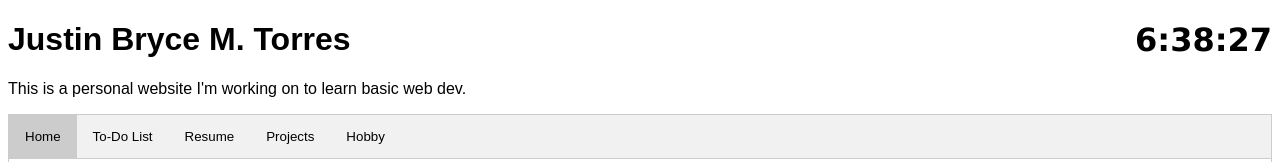
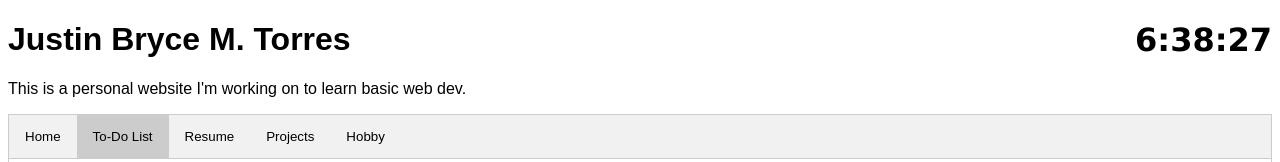
Before and after one commit to bryce-torres/bryce-torres, a plain HTML site: page index.html in a window 1280 px wide. Shown: the top 162 px of the page. Drawn offline with Linux system fonts and the light colour scheme.

Commit message:
made to-do list the default open tab

```diff
--- a/index.html
+++ b/index.html
@@ -17,8 +17,8 @@
 <div class="tab">
  <!--<img src = "torres_profile.jpg" width="100" height="140">-->
 
-  <button class="tablinks" onclick="openTab(event, 'Home')" id = "defaultOpen">Home</button>
-  <button class="tablinks" onclick="openTab(event, 'To-do_list')">To-Do List</button>
+  <button class="tablinks" onclick="openTab(event, 'Home')" >Home</button>
+  <button class="tablinks" onclick="openTab(event, 'To-do_list')" id = "defaultOpen">To-Do List</button>
   <button class="tablinks" onclick="openTab(event, 'Resume')">Resume</button>
   <button class="tablinks" onclick="openTab(event, 'Projects')">Projects</button>
   <button class="tablinks" onclick="openTab(event, 'Hobby')">Hobby</button>
```
